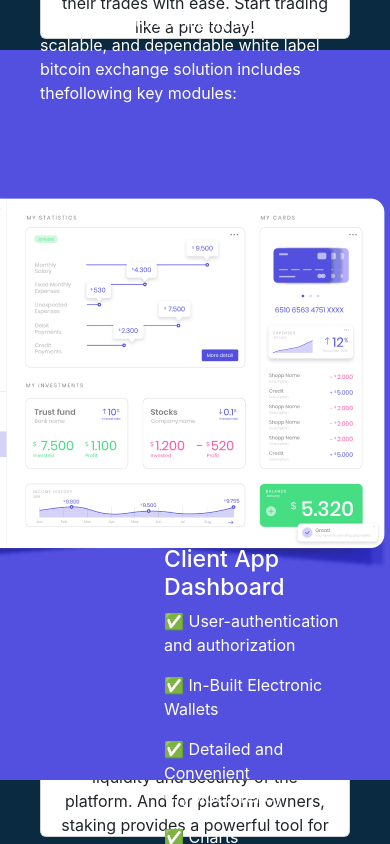
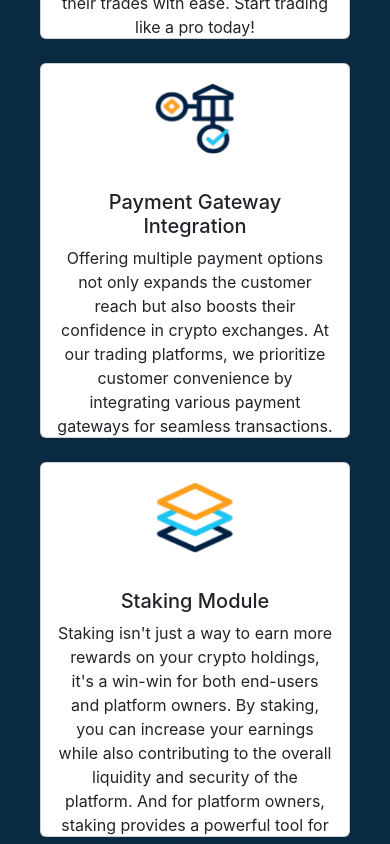
Before and after one commit to placeparks/Blockwise-tech, a React (Create React App) app: page /Exchange in a window 390 px wide. Shown: the part 5820-6664 px from the top of the page. Built offline with nearby package versions, Linux system fonts and the light colour scheme.

Commit message:
Update Solution.module.css

```diff
--- a/src/components/Exchange/Solution.module.css
+++ b/src/components/Exchange/Solution.module.css
@@ -22,3 +22,23 @@ border-radius: 0px;
     margin-left: 40%;
     margin-top: -28%;
 }
+@media (max-width: 767px) {
+    .section1{
+     height: fit-content;
+    width: 100%;
+    margin-top: 4650px;
+    padding-top: 30px;
+    padding-bottom: 30px;
+    }
+
+    .section1 img{
+        margin-left: 0%;
+        height: 300px;
+        width: 100%;
+    }
+
+    .questions{
+        margin-left: 0%;
+        margin-top: 0%;
+    }
+}
```
